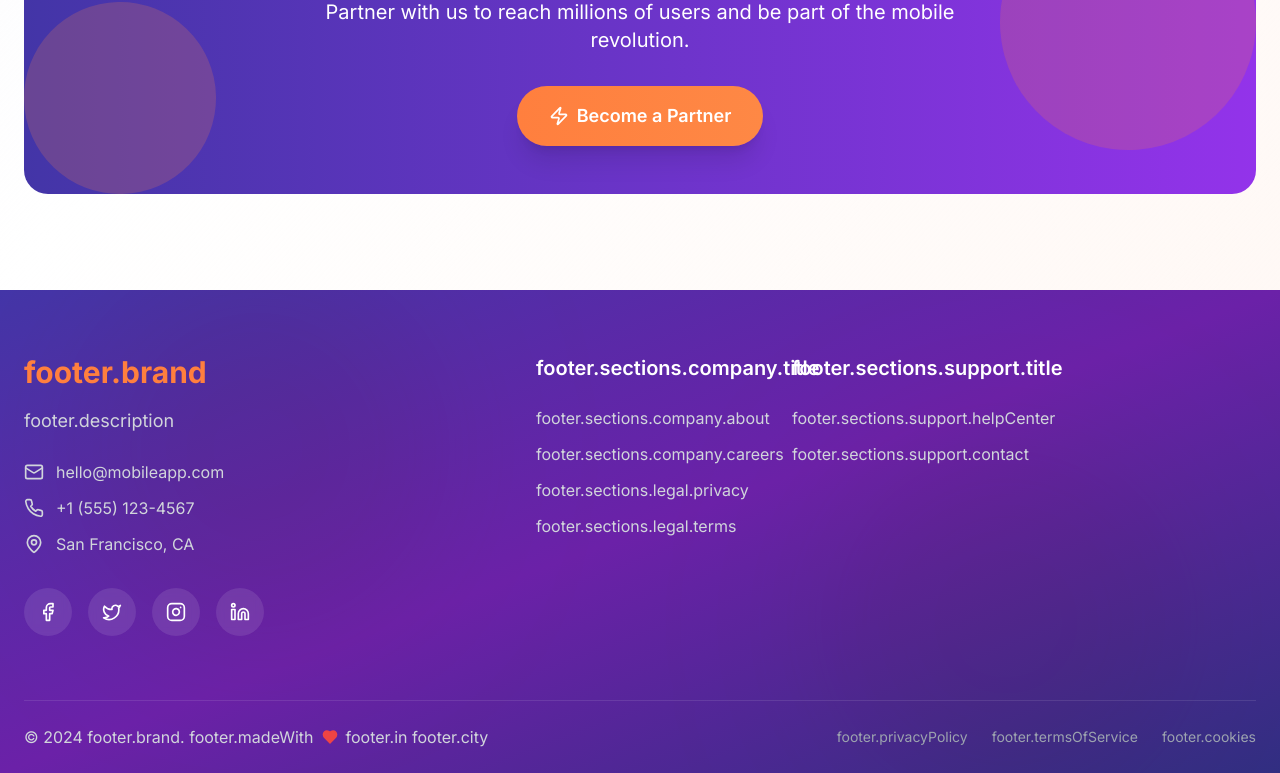
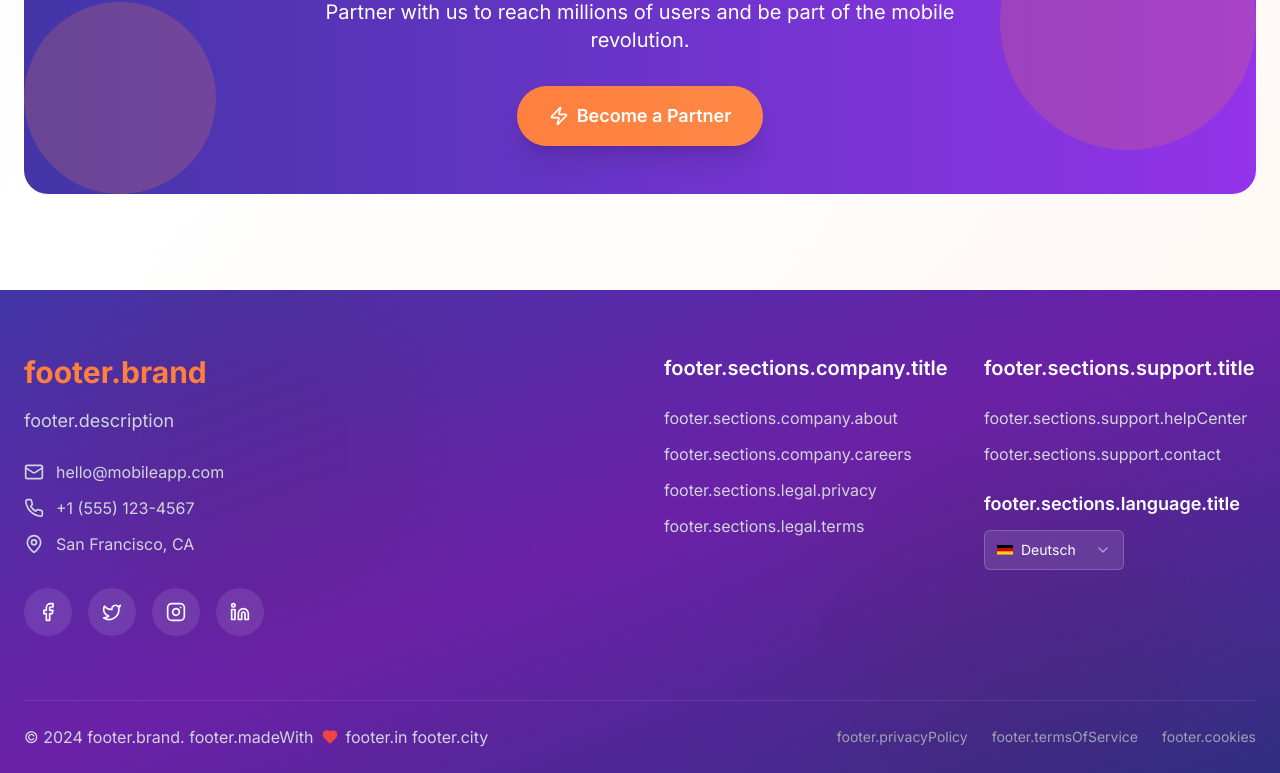
Before and after one commit to m-ahmedbashir/helpsta-web, a Next.js app: page /become-partner in a window 1280 px wide. Shown: the part 7292-8065 px from the top of the page. Built offline with nearby package versions, Linux system fonts and the light colour scheme.

Commit message:
feat: add LanguageSwitcher component and integrate it into Footer; implement FlagIcons and FooterBackground components; update translations for language support

```diff
--- a/components/navigation/Navigation.tsx
+++ b/components/navigation/Navigation.tsx
@@ -146,7 +146,7 @@ export function Navigation({ locale }: { locale?: string }) {
         aria-hidden={!isOpen}
         initial={false}
         animate={isOpen ? "open" : "closed"}
-        className="fixed top-0 right-0 h-full w-80 md:w-96 z-[60] pointer-events-auto overflow-hidden"
+        className={`fixed top-0 right-0 h-full w-80 md:w-96 z-[60] overflow-hidden ${isOpen ? 'pointer-events-auto' : 'pointer-events-none'}`}
       >
         <motion.div
           variants={bgVariants}
--- a/components/sections/Footer.tsx
+++ b/components/sections/Footer.tsx
@@ -4,6 +4,7 @@ import { motion } from 'framer-motion';
 import { useInView } from 'react-intersection-observer';
 import { useTranslations } from 'next-intl';
 import { LanguageSwitcher } from '../ui/LanguageSwitcher';
+import { FooterBackground } from '../ui/FooterBackground';
 import { Mail, Phone, MapPin, Facebook, Twitter, Instagram, Linkedin, Heart } from 'lucide-react';
 
 const socialLinks = [
@@ -12,6 +13,8 @@ const socialLinks = [
   { icon: Instagram, href: '#', label: 'Instagram' },
   { icon: Linkedin, href: '#', label: 'LinkedIn' },
 ];
+
+
 
 export function Footer() {
   const t = useTranslations('footer');
@@ -40,42 +43,19 @@ export function Footer() {
   return (
     <footer ref={ref} id="contact" className="bg-gradient-to-br from-main-purple via-purple-800 to-indigo-900 text-white relative overflow-hidden">
       {/* Background Elements */}
-      <div className="absolute inset-0 overflow-hidden">
-        <motion.div
-          animate={{
-            x: [0, 100, 0],
-            y: [0, -50, 0],
-          }}
-          transition={{
-            duration: 20,
-            repeat: Infinity,
-            repeatType: "reverse",
-          }}
-          className="absolute top-0 left-0 w-96 h-96 bg-orange-main rounded-full mix-blend-multiply filter blur-3xl opacity-10"
-        />
-        <motion.div
-          animate={{
-            x: [0, -100, 0],
-            y: [0, 50, 0],
-          }}
-          transition={{
-            duration: 15,
-            repeat: Infinity,
-            repeatType: "reverse",
-          }}
-          className="absolute bottom-0 right-0 w-96 h-96 bg-gradient-app-main-1 rounded-full mix-blend-multiply filter blur-3xl opacity-10"
-        />
-      </div>
+      <FooterBackground />
 
-      <div className="container mx-auto px-6 relative z-10">
+      <div className="container mx-auto px-6 relative z-20 pointer-events-auto">
+
+
         {/* Main Footer Content */}
-        <div className="py-16 grid lg:grid-cols-5 gap-12">
+        <div className="py-16 grid lg:grid-cols-4 gap-12">
           {/* Brand Section */}
           <motion.div
             initial={{ opacity: 0, y: 50 }}
             animate={inView ? { opacity: 1, y: 0 } : {}}
             transition={{ duration: 0.6 }}
-            className="lg:col-span-2"
+            className="lg:col-span-2 relative"
           >
             <motion.h3
               initial={{ opacity: 0, x: -30 }}
@@ -166,9 +146,21 @@ export function Footer() {
                   </motion.li>
                 ))}
               </ul>
+
+              {/* Add Language Switcher to Support section */}
+              {category === t('sections.support.title') && (
+                <div className="mt-6">
+                  <h5 className="text-lg font-semibold mb-3 text-white">{t('sections.language.title')}</h5>
+                  <div>
+                    <LanguageSwitcher className="bg-white/10 hover:bg-white/20 text-white border-white/20 hover:border-white/30 transition-all duration-300" />
+                  </div>
+                </div>
+              )}
             </motion.div>
 
           ))}
+
+
 
 
 
--- /dev/null
+++ b/components/ui/FlagIcons.tsx
@@ -0,0 +1,65 @@
+import React from 'react';
+
+interface FlagProps {
+  className?: string;
+  size?: number;
+}
+
+export const GermanFlag: React.FC<FlagProps> = ({ className = "", size = 20 }) => (
+  <svg
+    width={size}
+    height={size * 0.6}
+    viewBox="0 0 30 18"
+    className={className}
+    xmlns="http://www.w3.org/2000/svg"
+  >
+    <rect width="30" height="6" fill="#000000" />
+    <rect width="30" height="6" y="6" fill="#DD0000" />
+    <rect width="30" height="6" y="12" fill="#FFCE00" />
+  </svg>
+);
+
+export const USFlag: React.FC<FlagProps> = ({ className = "", size = 20 }) => (
+  <svg
+    width={size}
+    height={size * 0.53}
+    viewBox="0 0 30 16"
+    className={className}
+    xmlns="http://www.w3.org/2000/svg"
+  >
+    <rect width="30" height="16" fill="#B22234" />
+    <rect width="30" height="1.23" y="1.23" fill="white" />
+    <rect width="30" height="1.23" y="3.69" fill="white" />
+    <rect width="30" height="1.23" y="6.15" fill="white" />
+    <rect width="30" height="1.23" y="8.61" fill="white" />
+    <rect width="30" height="1.23" y="11.08" fill="white" />
+    <rect width="30" height="1.23" y="13.54" fill="white" />
+    <rect width="12" height="8.61" fill="#3C3B6E" />
+    <g fill="white">
+      {/* Simplified stars pattern */}
+      <circle cx="2" cy="1.5" r="0.3" />
+      <circle cx="4" cy="1.5" r="0.3" />
+      <circle cx="6" cy="1.5" r="0.3" />
+      <circle cx="8" cy="1.5" r="0.3" />
+      <circle cx="10" cy="1.5" r="0.3" />
+      <circle cx="3" cy="2.8" r="0.3" />
+      <circle cx="5" cy="2.8" r="0.3" />
+      <circle cx="7" cy="2.8" r="0.3" />
+      <circle cx="9" cy="2.8" r="0.3" />
+      <circle cx="2" cy="4.1" r="0.3" />
+      <circle cx="4" cy="4.1" r="0.3" />
+      <circle cx="6" cy="4.1" r="0.3" />
+      <circle cx="8" cy="4.1" r="0.3" />
+      <circle cx="10" cy="4.1" r="0.3" />
+      <circle cx="3" cy="5.4" r="0.3" />
+      <circle cx="5" cy="5.4" r="0.3" />
+      <circle cx="7" cy="5.4" r="0.3" />
+      <circle cx="9" cy="5.4" r="0.3" />
+      <circle cx="2" cy="6.7" r="0.3" />
+      <circle cx="4" cy="6.7" r="0.3" />
+      <circle cx="6" cy="6.7" r="0.3" />
+      <circle cx="8" cy="6.7" r="0.3" />
+      <circle cx="10" cy="6.7" r="0.3" />
+    </g>
+  </svg>
+);
--- /dev/null
+++ b/components/ui/FooterBackground.tsx
@@ -0,0 +1,34 @@
+'use client';
+
+import { motion } from 'framer-motion';
+
+export function FooterBackground() {
+  return (
+    <div className="absolute inset-0 overflow-hidden pointer-events-none">
+      <motion.div
+        animate={{
+          x: [0, 100, 0],
+          y: [0, -50, 0],
+        }}
+        transition={{
+          duration: 20,
+          repeat: Infinity,
+          repeatType: "reverse",
+        }}
+        className="absolute top-0 left-0 w-96 h-96 bg-orange-main rounded-full mix-blend-multiply filter blur-3xl opacity-10 pointer-events-none"
+      />
+      <motion.div
+        animate={{
+          x: [0, -100, 0],
+          y: [0, 50, 0],
+        }}
+        transition={{
+          duration: 15,
+          repeat: Infinity,
+          repeatType: "reverse",
+        }}
+        className="absolute bottom-0 right-0 w-96 h-96 bg-gradient-app-main-1 rounded-full mix-blend-multiply filter blur-3xl opacity-10 pointer-events-none"
+      />
+    </div>
+  );
+}
--- a/components/ui/LanguageSwitcher.tsx
+++ b/components/ui/LanguageSwitcher.tsx
@@ -3,8 +3,14 @@
 import { useLocale } from "next-intl";
 import { useRouter, usePathname } from "next/navigation";
 import React from "react";
-import { Button } from '@/components/ui/button';
-// We'll use the design system Button for consistent styling
+import {
+  Select,
+  SelectContent,
+  SelectItem,
+  SelectTrigger,
+  SelectValue,
+} from '@/components/ui/select';
+import { GermanFlag, USFlag } from './FlagIcons';
 
 interface LanguageSwitcherProps {
   className?: string;
@@ -13,8 +19,18 @@ interface LanguageSwitcherProps {
 }
 
 const SUPPORTED_LOCALES = [
-  { code: "de", label: "Deutsch", flag: "🇩🇪" },
-  { code: "en", label: "English", flag: "🇺🇸" },
+  {
+    code: "de",
+    label: "Deutsch",
+    flag: GermanFlag,
+    country: "Germany"
+  },
+  {
+    code: "en",
+    label: "English",
+    flag: USFlag,
+    country: "United States"
+  },
 ];
 
 export const LanguageSwitcher: React.FC<LanguageSwitcherProps> = ({
@@ -38,23 +54,32 @@ export const LanguageSwitcher: React.FC<LanguageSwitcherProps> = ({
     router.push(newPath);
   };
 
-  // Determine the next locale to switch to (toggle)
-  const other = SUPPORTED_LOCALES.find((l) => l.code !== locale) || SUPPORTED_LOCALES[0];
-
-  const handleClick = () => {
-    handleSwitch(other.code);
-  };
+  const currentLocale = SUPPORTED_LOCALES.find((l) => l.code === locale) || SUPPORTED_LOCALES[0];
 
   return (
-    <Button
-      type="button"
-      variant={"secondary"}
-      aria-label={`Switch language to ${other.label}`}
-      onClick={handleClick}
-      size="sm"
-      className={`${className} rounded-full px-3`}
-    >
-      {other.code.toUpperCase()}
-    </Button>
+    <Select value={locale} onValueChange={handleSwitch}>
+      <SelectTrigger className={`w-[140px] ${className}`}>
+        <SelectValue>
+          <div className="flex items-center gap-2">
+            <currentLocale.flag size={16} />
+            <span>{currentLocale.label}</span>
+          </div>
+        </SelectValue>
+      </SelectTrigger>
+      <SelectContent className={dropdownClassName}>
+        {SUPPORTED_LOCALES.map((localeOption) => (
+          <SelectItem
+            key={localeOption.code}
+            value={localeOption.code}
+            className={optionClassName}
+          >
+            <div className="flex items-center gap-2">
+              <localeOption.flag size={16} />
+              <span>{localeOption.label}</span>
+            </div>
+          </SelectItem>
+        ))}
+      </SelectContent>
+    </Select>
   );
 };
--- a/translations/de.json
+++ b/translations/de.json
@@ -104,6 +104,9 @@
         "terms": "Bedingungen",
         "cookies": "Cookies",
         "licenses": "Lizenzen"
+      },
+      "language": {
+        "title": "Sprache"
       }
     }
   },
--- a/translations/en.json
+++ b/translations/en.json
@@ -104,6 +104,9 @@
         "terms": "Terms",
         "cookies": "Cookies",
         "licenses": "Licenses"
+      },
+      "language": {
+        "title": "Language"
       }
     }
   },
```
